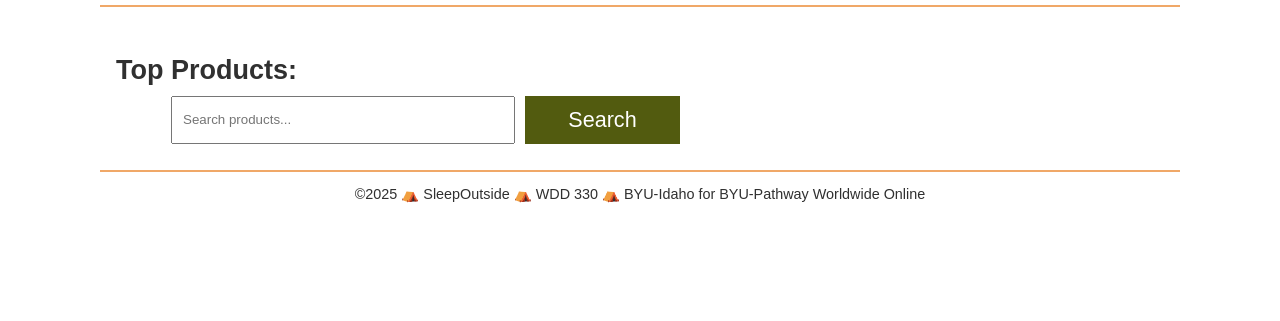
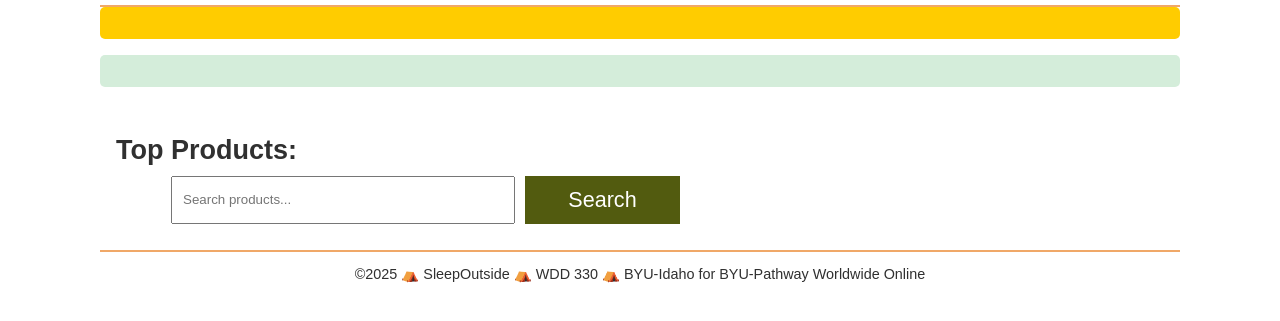
Before and after one commit to NefiMuniz/wdd330--Team06, a website built with Vite: page src/product_listing/index.html in a window 1280 px wide. Shown: the part 71-392 px from the top of the page. Built offline with nearby package versions, Linux system fonts and the light colour scheme; no server answers.

Commit message:
alerts.json file, alerts.js file, updated product-listing.js file

```diff
--- /dev/null
+++ b/src/js/alerts.js
@@ -0,0 +1,20 @@
+export default async function loadAlerts(){
+    try{
+        const response = await fetch("../json/alerts.json");
+        const alerts = await response.json();
+        const container = document.getElementById("alerts-container");
+
+        alerts.forEach(alert => {
+            const div = document.createElement("div");
+            div.testContent =alert.message;
+            div.style.backgroundColor = alert.background;
+            div.style.padding = "1rem";
+            div.style.marginBottom = "1rem";
+            div.style.borderRadius = "5px";
+            div.style.fontWeight = "bold";
+            container.appendChild(div);
+        });
+    } catch (error) {
+        console.error("Error loading alerts:", err);
+    }
+}
--- a/src/js/product-listing.js
+++ b/src/js/product-listing.js
@@ -1,7 +1,9 @@
 import { loadHeaderFooter, getParam } from "./utils.mjs";
 import ProductData from "./ProductData.mjs";
 import ProductList from "./ProductList.mjs";
+import loadAlerts from "./alerts.js";
 
+loadAlerts();
 loadHeaderFooter();
 
 const category = getParam("category");
--- /dev/null
+++ b/src/json/alerts.json
@@ -0,0 +1,10 @@
+[
+    {
+        "message": "Clearance sale on all tents this week only!",
+        "background": "#ffcc00"
+    },
+    {
+        "message": "Free shipping on orders over $50.",
+        "background": "#d4edda"
+    }
+]
--- a/src/product_listing/index.html
+++ b/src/product_listing/index.html
@@ -10,6 +10,7 @@
 
   <body>
     <header class="divider" id="main-header"></header>
+    <div id="alerts-container"></div>
     <main class="divider">
       <section class="products">
         <h2>Top Products: <span class="title highlight"></span></h2>
```
